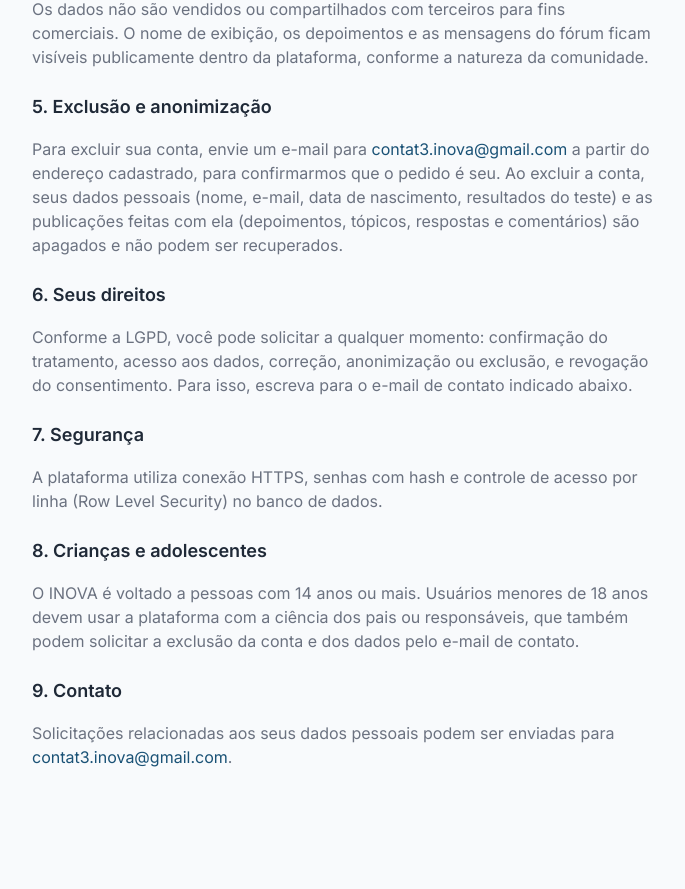
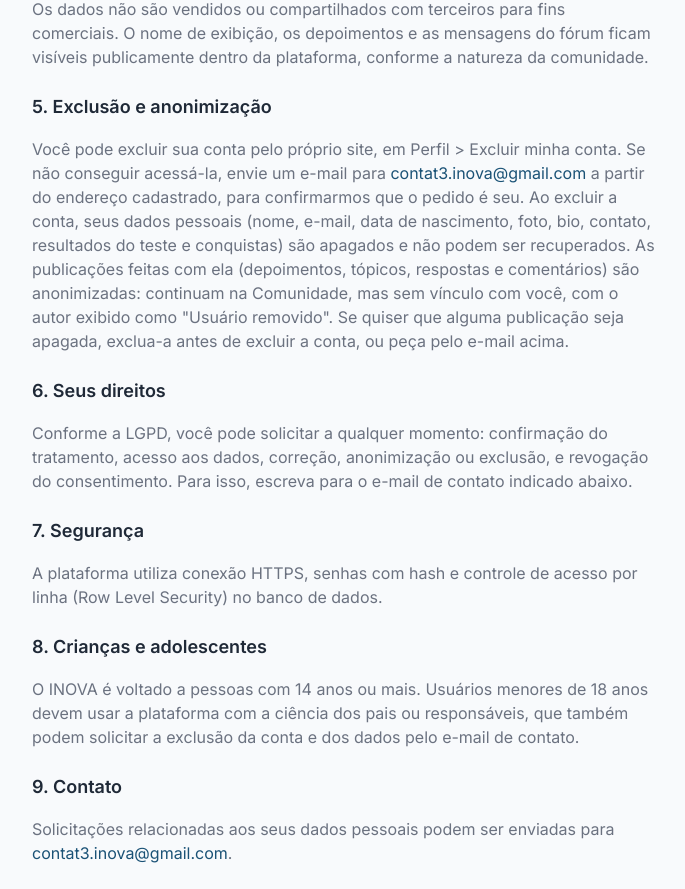
Before and after one commit to SaraCastilhos/INOVA, a Next.js app: page /privacidade in a window 1280 px wide. Shown: the part 910-1799 px from the top of the page, without its empty margins (296-981 px from the left). Before the commit the page ends 1703 px from the top, so only its background shows below. Built offline with nearby package versions, Linux system fonts and the light colour scheme; no server answers.

Commit message:
docs(legal): termos e privacidade descrevem a exclusao pelo app
A conta pode ser excluida em Perfil > Excluir minha conta (o e-mail
continua como alternativa); dados pessoais sao apagados e as
publicacoes ficam anonimizadas como "Usuario removido".

```diff
--- a/app/privacidade/page.tsx
+++ b/app/privacidade/page.tsx
@@ -76,12 +76,17 @@ export default function PrivacidadePage() {
 
           <h2>5. Exclusão e anonimização</h2>
           <p>
-            Para excluir sua conta, envie um e-mail para <a href="mailto:contat3.inova@gmail.com" className="text-primary hover:underline">contat3.inova@gmail.com</a>{' '}
+            Você pode excluir sua conta pelo próprio site, em Perfil &gt; Excluir
+            minha conta. Se não conseguir acessá-la, envie um e-mail para{' '}
+            <a href="mailto:contat3.inova@gmail.com" className="text-primary hover:underline">contat3.inova@gmail.com</a>{' '}
             a partir do endereço cadastrado, para confirmarmos que o pedido é seu.
             Ao excluir a conta, seus dados pessoais (nome, e-mail, data de
-            nascimento, resultados do teste) e as publicações feitas com ela
-            (depoimentos, tópicos, respostas e comentários) são apagados e não
-            podem ser recuperados.
+            nascimento, foto, bio, contato, resultados do teste e conquistas) são
+            apagados e não podem ser recuperados. As publicações feitas com ela
+            (depoimentos, tópicos, respostas e comentários) são anonimizadas:
+            continuam na Comunidade, mas sem vínculo com você, com o autor exibido
+            como &quot;Usuário removido&quot;. Se quiser que alguma publicação seja
+            apagada, exclua-a antes de excluir a conta, ou peça pelo e-mail acima.
           </p>
 
           <h2>6. Seus direitos</h2>
--- a/app/termos/page.tsx
+++ b/app/termos/page.tsx
@@ -77,11 +77,13 @@ export default function TermosPage() {
 
           <h2>5. Exclusão de conta</h2>
           <p>
-            Você pode solicitar a exclusão da sua conta a qualquer momento,
-            enviando um e-mail para <a href="mailto:contat3.inova@gmail.com" className="text-primary hover:underline">contat3.inova@gmail.com</a>{' '}
-            a partir do endereço cadastrado. Seus dados pessoais e as publicações
-            feitas com a conta (depoimentos, tópicos, respostas e comentários) são
-            apagados. Mais detalhes na{' '}
+            Você pode excluir sua conta a qualquer momento, em Perfil &gt; Excluir
+            minha conta. Se não conseguir acessá-la, envie um e-mail para{' '}
+            <a href="mailto:contat3.inova@gmail.com" className="text-primary hover:underline">contat3.inova@gmail.com</a>{' '}
+            a partir do endereço cadastrado. Seus dados pessoais são apagados; as
+            publicações feitas com a conta (depoimentos, tópicos, respostas e
+            comentários) permanecem na Comunidade sem o seu nome, como
+            &quot;Usuário removido&quot;. Mais detalhes na{' '}
             <Link href="/privacidade" className="text-primary hover:underline">
               Política de Privacidade
             </Link>
```
